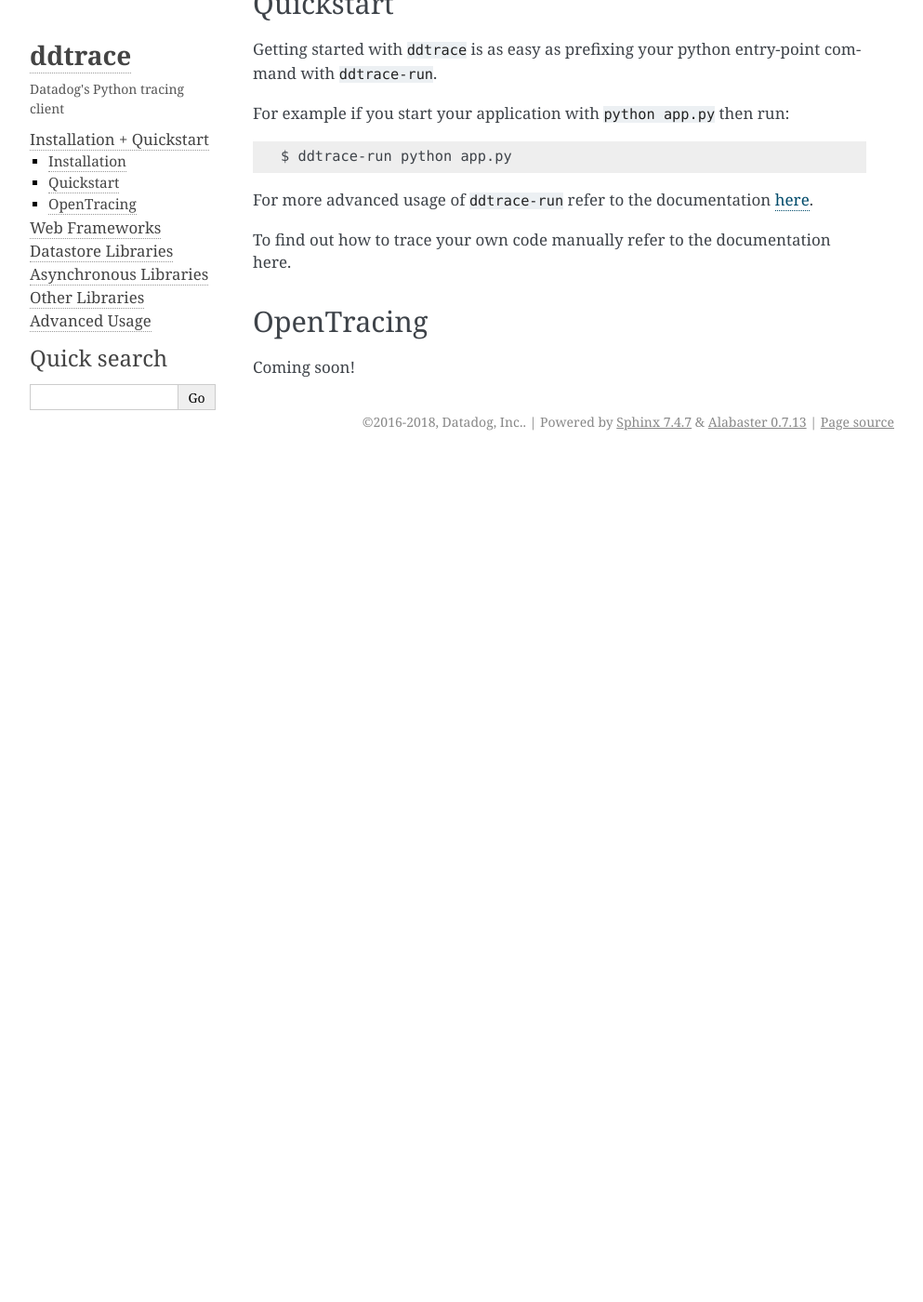
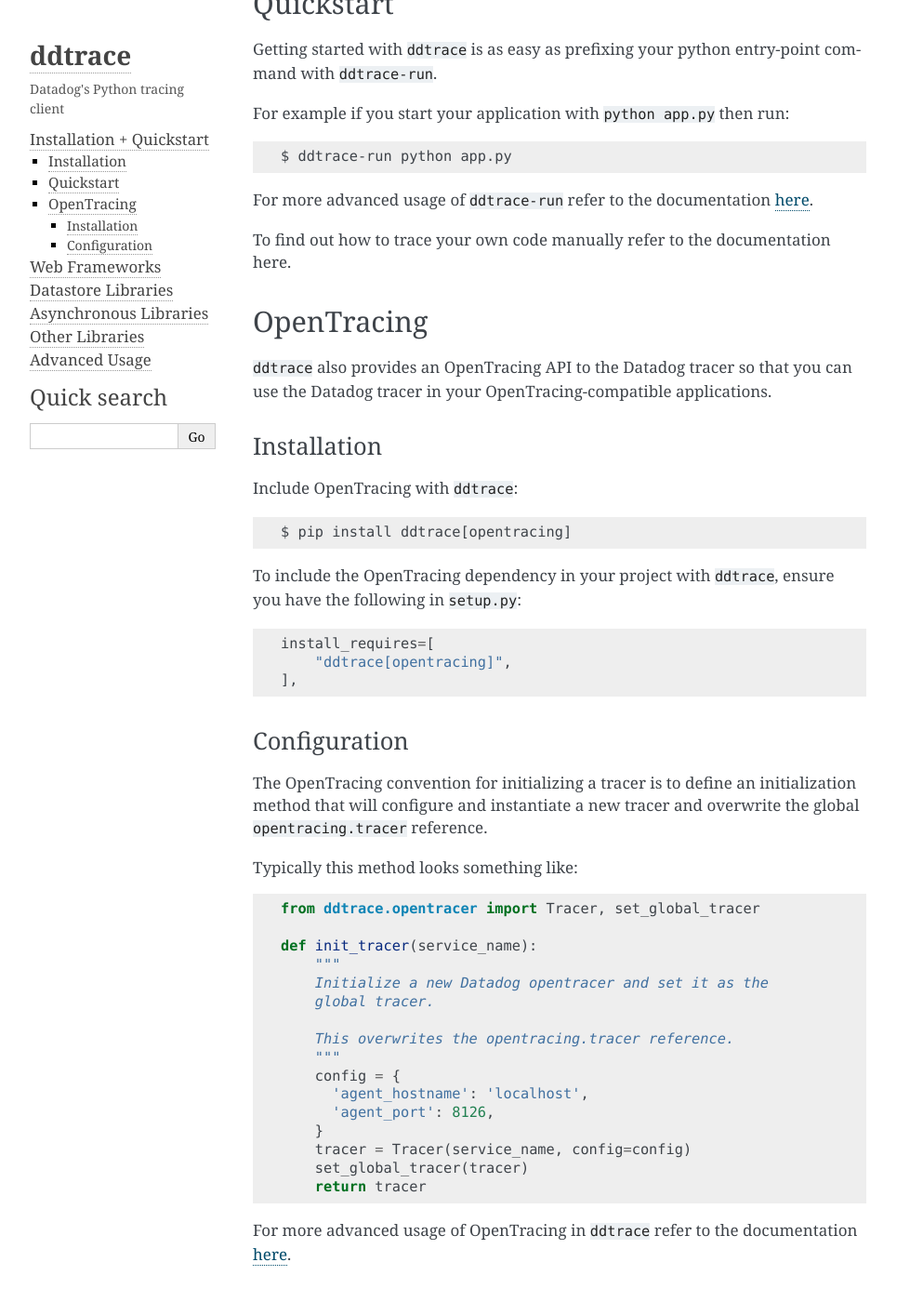
Before and after one commit to korniltsev-grafanista/pyroscope-python, a Sphinx documentation site: the page built from docs/installation_quickstart.rst, in a window 1280 px wide and 1400 px high, scrolled down 405 px. Shown: the whole window at 93% size, without its empty margins (148-1141 px from the left). Built offline with Sphinx 7.4.7, drawn with Linux system fonts in a browser that asks for light colours; pages that are not in the unit, such as notebooks, are missing from menus; before the commit the page ends 900 px from its top, so only the background shows below that.

Commit message:
[opentracer] Documentation (#517)
* add opentracing documentation basics

Upstream-Commit: a01e347cd71212f7bbcc0b4c337aaf34842e9f88

```diff
--- a/docs/installation_quickstart.rst
+++ b/docs/installation_quickstart.rst
@@ -37,4 +37,49 @@
 OpenTracing
 -----------
 
-Coming soon!
+``ddtrace`` also provides an OpenTracing API to the Datadog tracer so
+that you can use the Datadog tracer in your OpenTracing-compatible
+applications.
+
+Installation
+^^^^^^^^^^^^
+
+Include OpenTracing with ``ddtrace``::
+
+  $ pip install ddtrace[opentracing]
+
+To include the OpenTracing dependency in your project with ``ddtrace``, ensure
+you have the following in ``setup.py``::
+
+    install_requires=[
+        "ddtrace[opentracing]",
+    ],
+
+Configuration
+^^^^^^^^^^^^^
+
+The OpenTracing convention for initializing a tracer is to define an
+initialization method that will configure and instantiate a new tracer and
+overwrite the global ``opentracing.tracer`` reference.
+
+Typically this method looks something like::
+
+    from ddtrace.opentracer import Tracer, set_global_tracer
+
+    def init_tracer(service_name):
+        """
+        Initialize a new Datadog opentracer and set it as the
+        global tracer.
+
+        This overwrites the opentracing.tracer reference.
+        """
+        config = {
+          'agent_hostname': 'localhost',
+          'agent_port': 8126,
+        }
+        tracer = Tracer(service_name, config=config)
+        set_global_tracer(tracer)
+        return tracer
+
+For more advanced usage of OpenTracing in ``ddtrace`` refer to the
+documentation :ref:`here<adv_opentracing>`.
```
Also changed, not shown: docs/advanced_usage.rst (+101 -0 lines), ddtrace/opentracer/README.rst (deleted), 2 other files.
